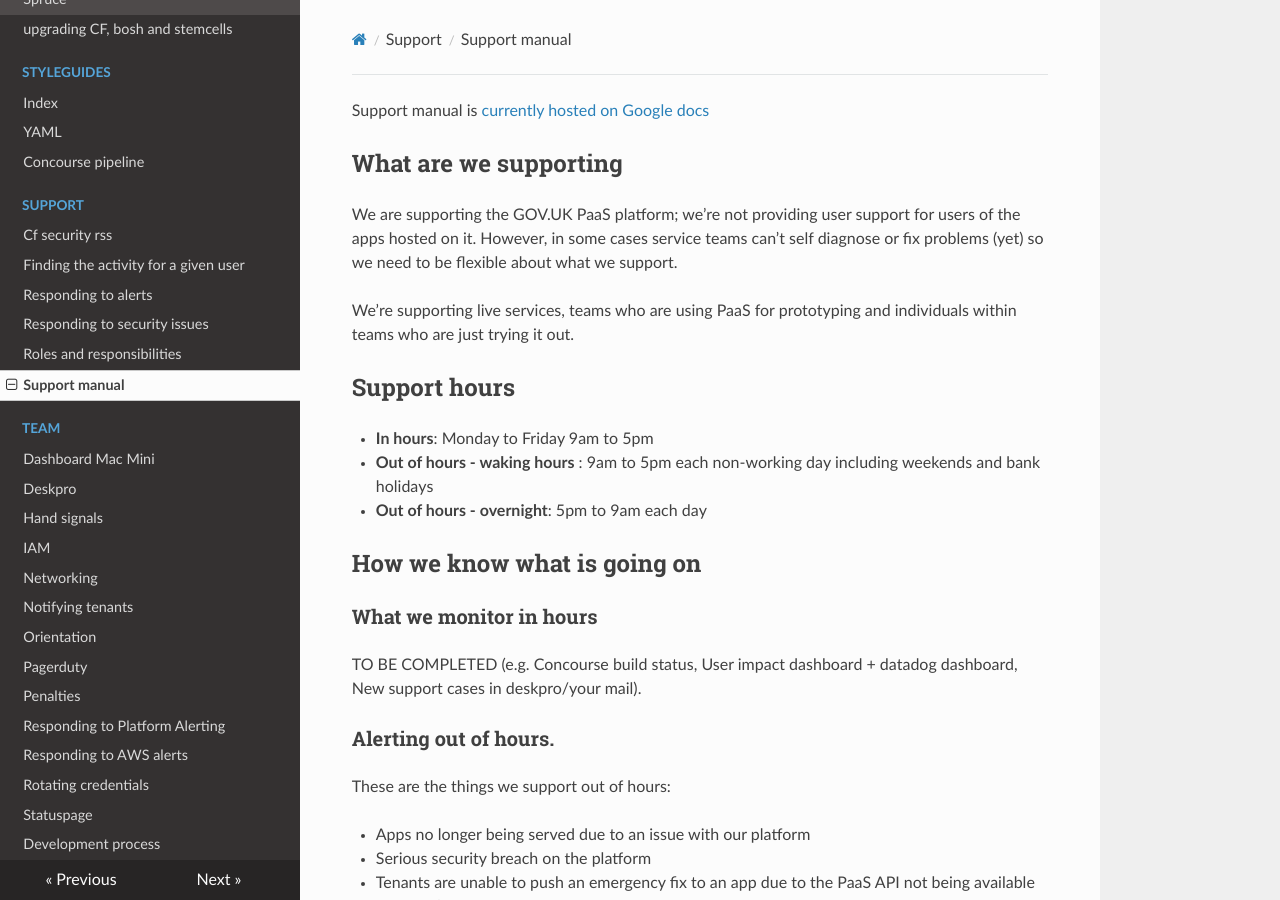
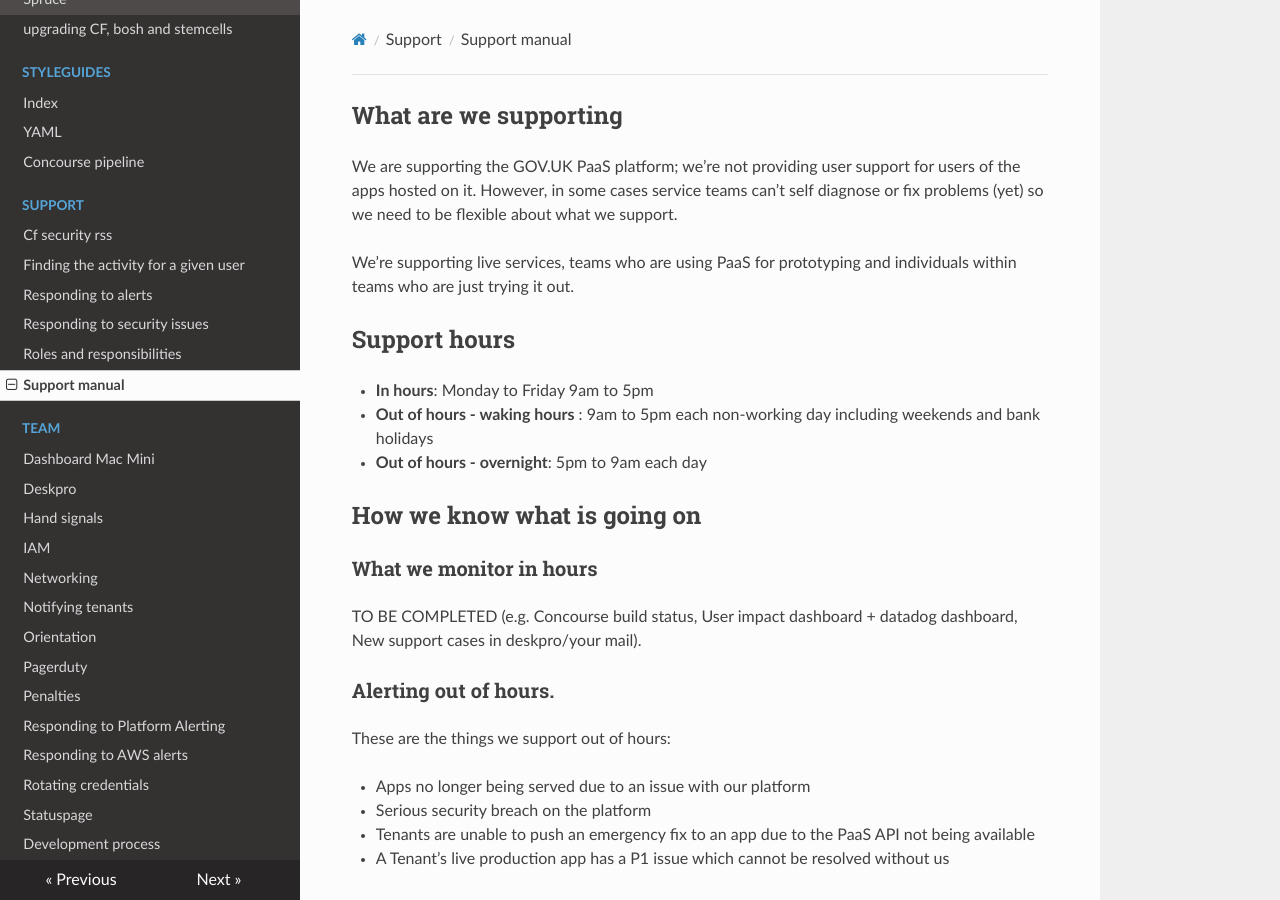
Before and after one commit to alphagov/paas-team-manual, an MkDocs documentation site: the page built from docs/support/support_manual.md, in a window 1280 px wide and 900 px high. Built offline with MkDocs 1.6.1, drawn with Linux system fonts in a browser that asks for light colours; nearby versions of some CDN libraries.

Commit message:
Update support_manual.md
Remove link to support manual g-doc

```diff
--- a/docs/support/support_manual.md
+++ b/docs/support/support_manual.md
@@ -1,4 +1,3 @@
-Support manual is [currently hosted on Google docs](https://docs.google.com/document/d/1Ui0MQtZbZnRCIj4RUdqCPU6PdWvfqY9FNf7Ou3OE99w)
 
 ## What are we supporting
 
```
